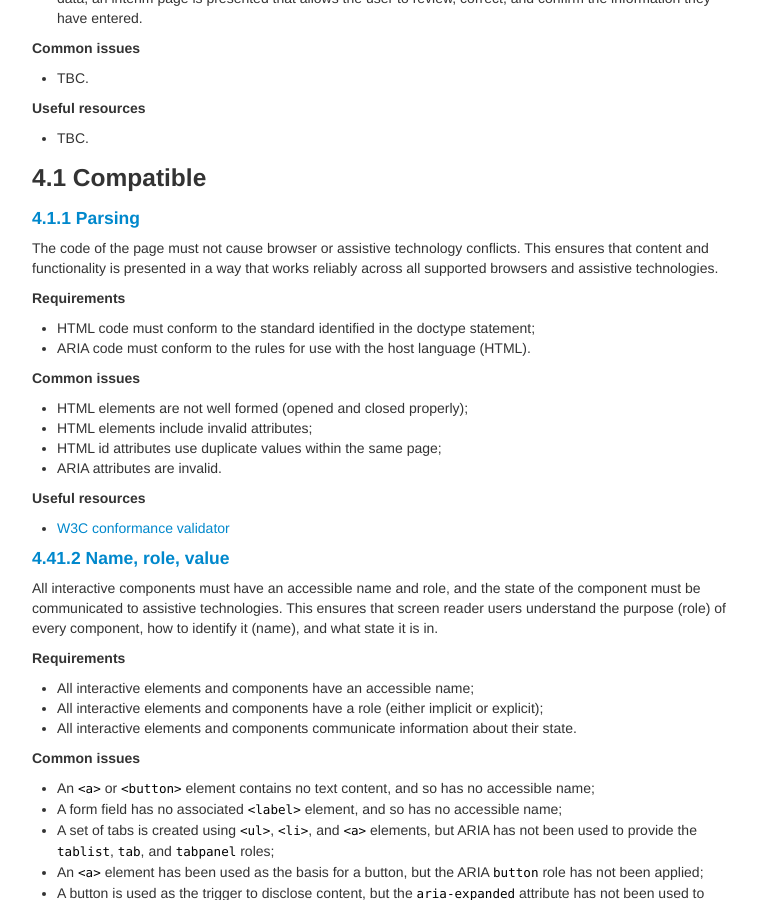
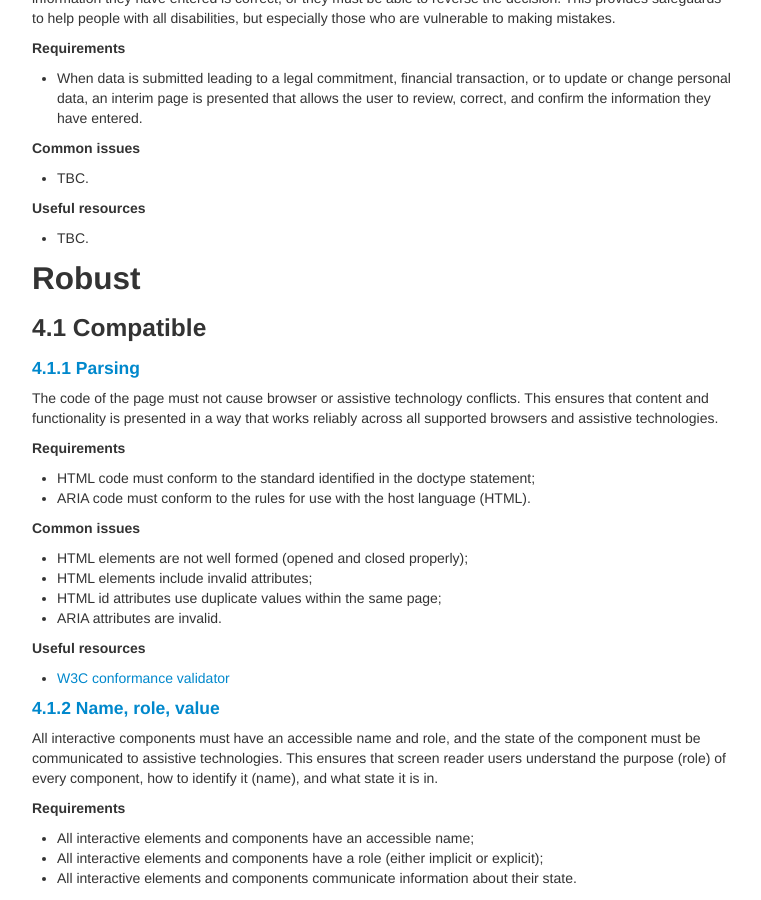
Before and after one commit to aduggin/simple_site, a Jekyll site: the page built from wcag.md, in a window 1280 px wide and 900 px high, scrolled down 12720 px. Shown: the whole window, without its empty margins (258-1019 px from the left). Built offline with Jekyll 4.4.1, drawn with Linux system fonts in a browser that asks for light colours; some of the changed text lies outside the part shown.

Commit message:
add principles

```diff
--- a/wcag.md
+++ b/wcag.md
@@ -768,6 +771,8 @@ When completion of a form causes a legal commitment, triggers a financial transa
 ##### Useful resources
 * TBC.
 
+## Robust
+
 ### 4.1 Compatible
 
 #### [4.1.1 Parsing](https://www.w3.org/TR/UNDERSTANDING-WCAG20/ensure-compat-parses.html)
@@ -786,7 +791,7 @@ The code of the page must not cause browser or assistive technology conflicts. T
 ##### Useful resources
 * [W3C conformance validator](https://validator.w3.org/nu/)
 
-#### [4.41.2 Name, role, value](https://www.w3.org/TR/UNDERSTANDING-WCAG20/ensure-compat-rsv.html)
+#### [4.1.2 Name, role, value](https://www.w3.org/TR/UNDERSTANDING-WCAG20/ensure-compat-rsv.html)
 All interactive components must have an accessible name and role, and the state of the component must be communicated to assistive technologies. This ensures that screen reader users understand the purpose (role) of every component, how to identify it (name), and what state it is in.
 
 ##### Requirements
```
Also changed, not shown: other parts of wcag.md (+3 -0 lines).
